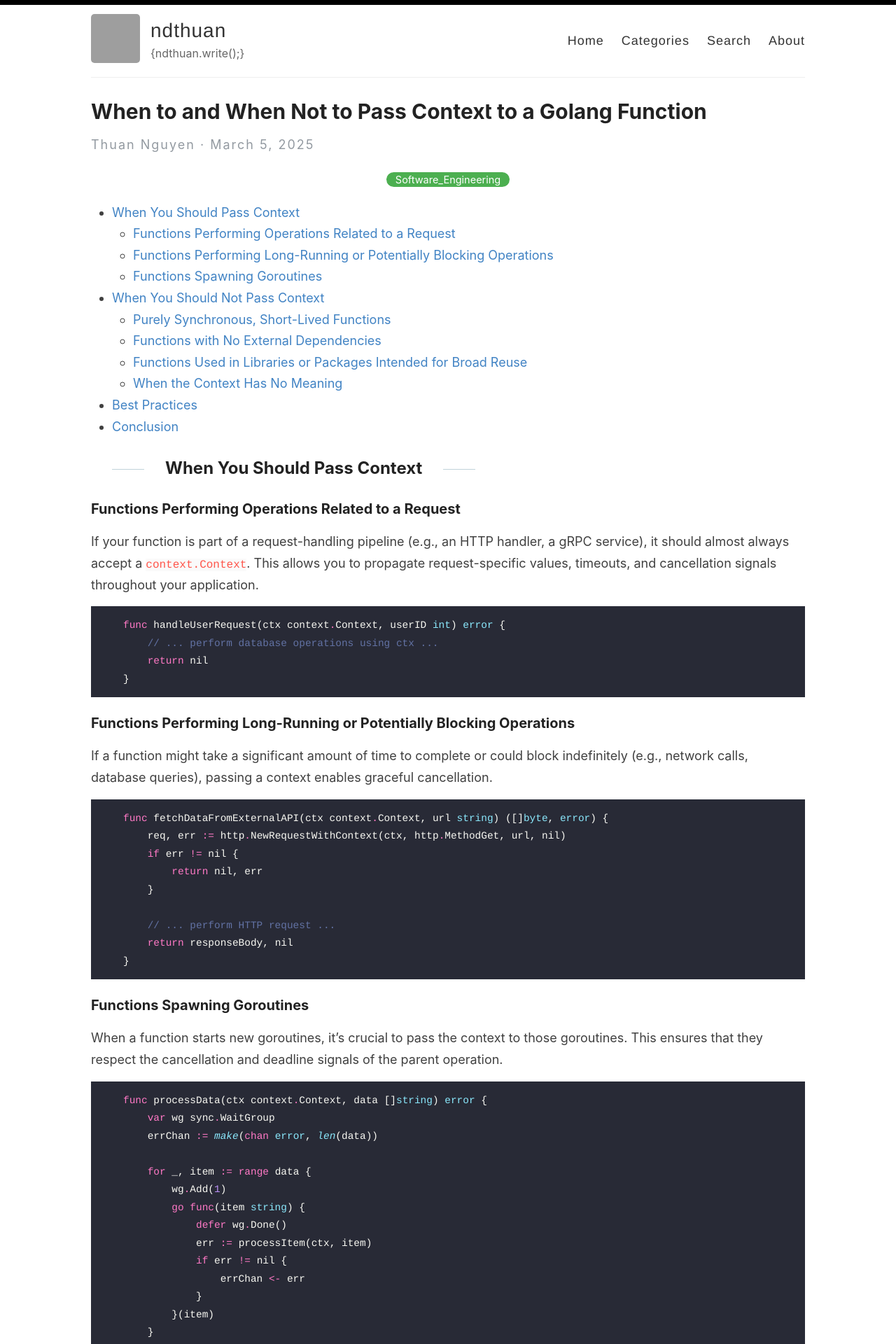
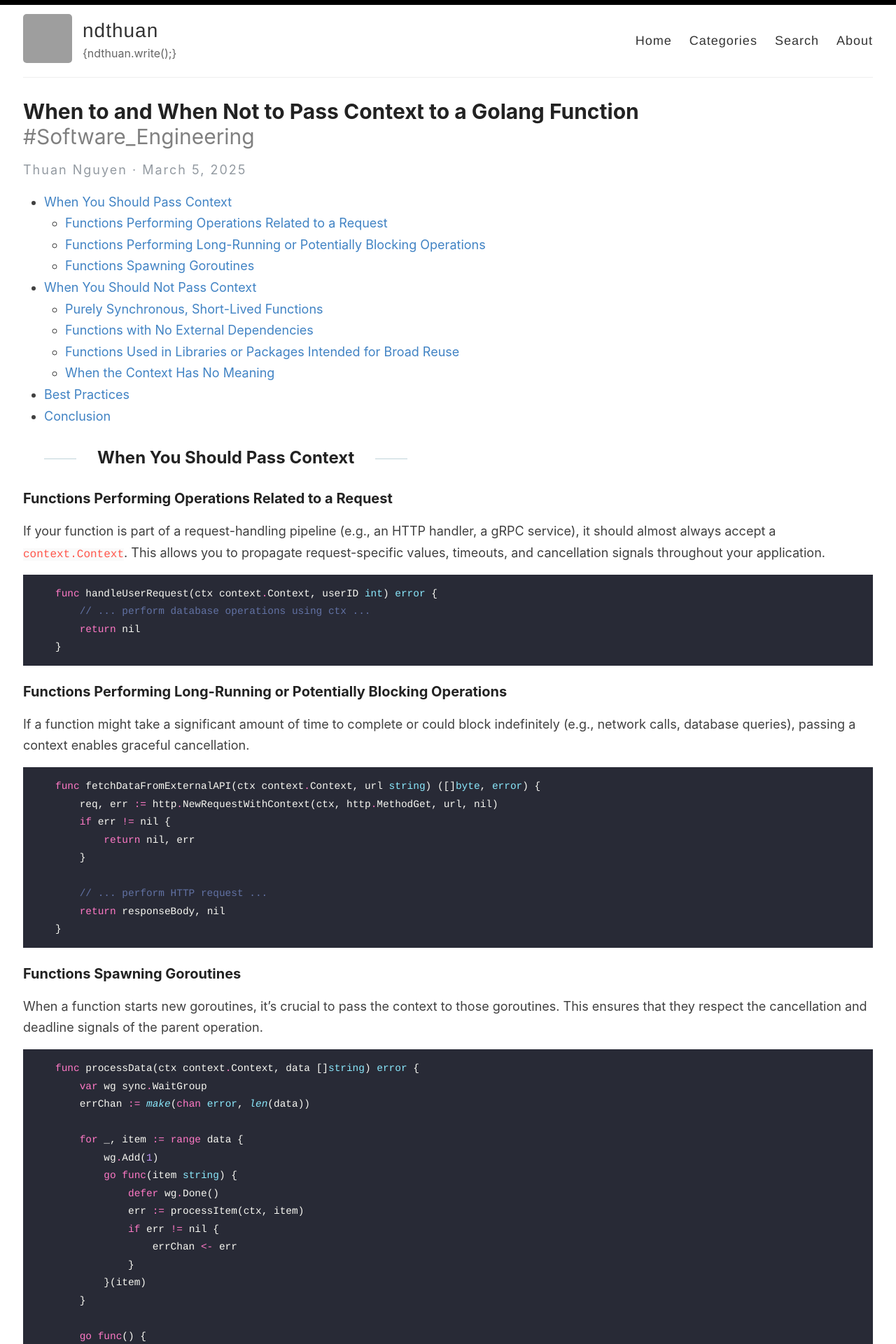
Before and after one commit to ndthuan/ndthuan.github.io, a Jekyll site: the page built from _posts/2025-03-05-golang-context.md, in a window 1280 px wide. Shown: the top 1920 px of the page at 70% size. Built offline with Jekyll 4.4.1, drawn with Linux system fonts in a browser that asks for light colours; comment, search, counter and statistics services are not loaded; the table of contents is made by our own code; grey boxes are pictures that could not be loaded.

Commit message:
Update configuration and layout for improved post presentation and styling

```diff
--- a/_config.yml
+++ b/_config.yml
@@ -26,7 +26,7 @@ footer-links:
   facebook:
   flickr:
   github: ndthuan
-  instagram:
+  instagram: ndthuan.art
   linkedin:
   pinterest:
   rss:
@@ -75,7 +75,7 @@ kramdown:
   syntax_highlighter: rouge
   syntax_highlighter_opts:
     # Use existing pygments syntax highlighting css
-    css_class: 'highlight'
+    css_class: "highlight"
 
 # Set the Sass partials directory, as we're using @imports
 sass:
@@ -90,7 +90,7 @@ plugins:
   - jekyll-toc
   - jekyll-git-hash
 
-include: ['_pages']
+include: ["_pages"]
 
 paginate: 6
 paginate_path: /page:num/
--- a/_layouts/post.html
+++ b/_layouts/post.html
@@ -1,9 +1,13 @@
 ---
 layout: default
 ---
-
+{% if post %}
+{% assign categories = post.categories %}
+{% else %}
+{% assign categories = page.categories %}
+{% endif %}
 <article class="post detailed">
-  <h1>{{ page.title }}</h1>
+  <h1>{{ page.title }} <span style="color:grey;font-weight:400">#{{categories[0]}}</span></h1>
 
   <div>
     <p class="author_title">{{site.author}}  ·  {{ page.date | date: "%B %e, %Y" }}</p>
@@ -11,15 +15,10 @@ layout: default
     <p class="author_title" datetime="{{ page.last_modified_at | date_to_xmlschema }}">(Updated: {{ page.last_modified_at | date: "%b %-d, %Y" }})</p>
     {% endif %}
     <div class="post-tags">
-      {% if post %}
-        {% assign categories = post.categories %}
-      {% else %}
-        {% assign categories = page.categories %}
-      {% endif %}
-      {% for category in categories %}
+      <!-- {% for category in categories %}
         <a href="{{site.baseurl}}/categories/#{{category|slugize}}">{{category}}</a>
         {% unless forloop.last %}&nbsp;{% endunless %}
-      {% endfor %}
+      {% endfor %} -->
     </div>
   </div>
 
--- a/_posts/2025-03-05-golang-context.md
+++ b/_posts/2025-03-05-golang-context.md
@@ -4,7 +4,7 @@ title: When to and When Not to Pass Context to a Golang Function
 date: 2025-03-05
 categories: Software_Engineering
 toc: true
-excerpt: In Go, the `context` package is a powerful tool for managing request-scoped values, cancellation signals, and deadlines. However, like any tool, it's essential to understand when to use it and when to avoid it. Let's break down the best practices for passing context to your Go functions.
+excerpt: In Go, the context package is a powerful tool for managing request-scoped values, cancellation signals, and deadlines. However, like any tool, it's essential to understand when to use it and when to avoid it. Let's break down the best practices for passing context to your Go functions.
 ---
 
 ## When You Should Pass Context
--- a/assets/style.scss
+++ b/assets/style.scss
@@ -31,7 +31,7 @@ body {
 
 .container {
   margin: 0 auto;
-  max-width: 1040px;
+  max-width: 1234px;
   padding: 0 10px;
   width: 100%;
 }
--- a/index.html
+++ b/index.html
@@ -6,7 +6,7 @@ layout: default
   {% for post in paginator.posts %}
   <article class="post">
     <a href="{{ site.baseurl }}{{ post.url }}">
-        <h1>{{ post.title }}</h1>
+      <h1>{{ post.title }} <span style="color:grey;font-weight:400">#{{post.categories[0]}}</span></h1>
 
       <div>
         <p class="post_date">{{ post.date | date: "%B %e, %Y" }}</p>
```
Also changed, not shown: other parts of index.html (+2 -1 lines). Lines whose indentation alone changed are shown as unchanged.
